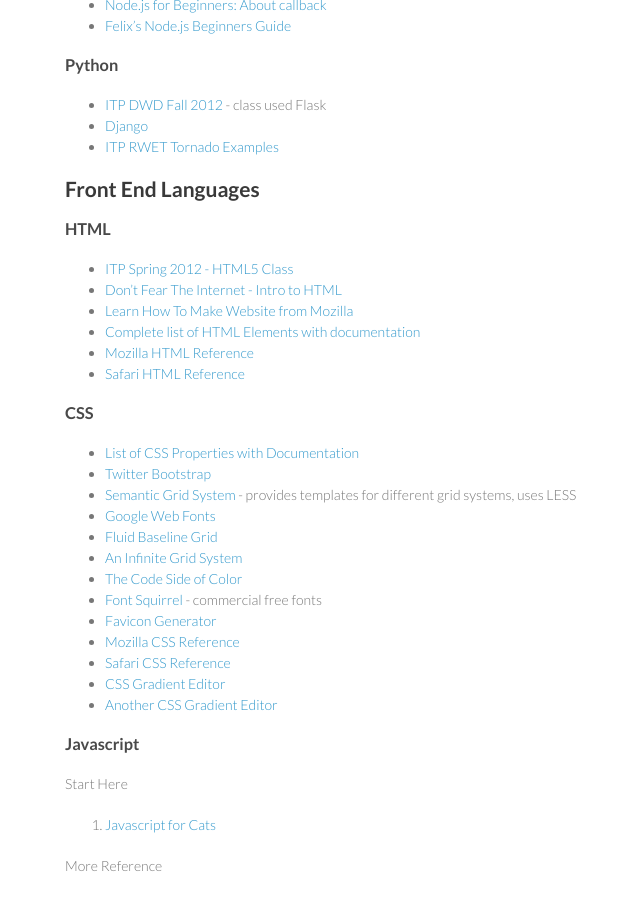
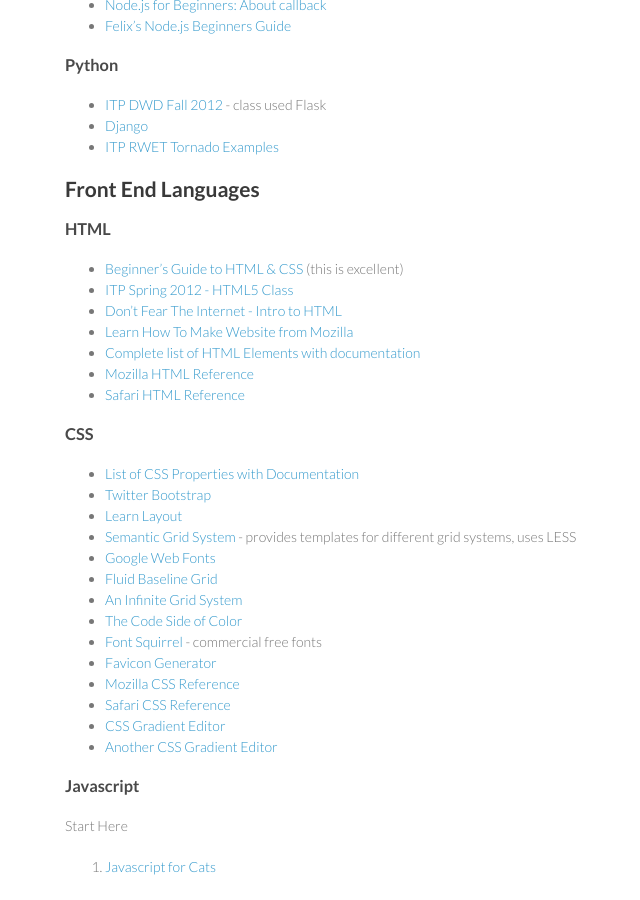
Before and after one commit to itpresidents/itpresidents.github.com, a Jekyll site: the page built from resources/web.md, in a window 1280 px wide and 900 px high, scrolled down 680 px. Shown: the whole window, without its empty margins (145-785 px from the left). Built offline with Jekyll 4.4.1, drawn with Linux system fonts in a browser that asks for light colours; Markdown is read by kramdown in place of the engine named in the settings.

Commit message:
Update web.md

```diff
--- a/resources/web.md
+++ b/resources/web.md
@@ -45,6 +45,7 @@
 
 ### HTML
 
+- [Beginner's Guide to HTML & CSS](http://learn.shayhowe.com/html-css/) (this is excellent)
 - [ITP Spring 2012 - HTML5 Class](http://dankantor.com/itp/)
 - [Don't Fear The Internet - Intro to HTML](http://www.dontfeartheinternet.com/html/html)
 - [Learn How To Make Website from Mozilla](https://developer.mozilla.org/en-US/learn)
@@ -56,6 +57,7 @@
 
 - [List of CSS Properties with Documentation](http://www.blooberry.com/indexdot/css/propindex/all.htm)
 - [Twitter Bootstrap](http://twitter.github.com/bootstrap/)
+- [Learn Layout](http://learnlayout.com/)
 - [Semantic Grid System](http://semantic.gs/) - provides templates for different grid systems, uses LESS
 - [Google Web Fonts](http://www.google.com/webfonts#)
 - [Fluid Baseline Grid](http://fluidbaselinegrid.com/)
```
